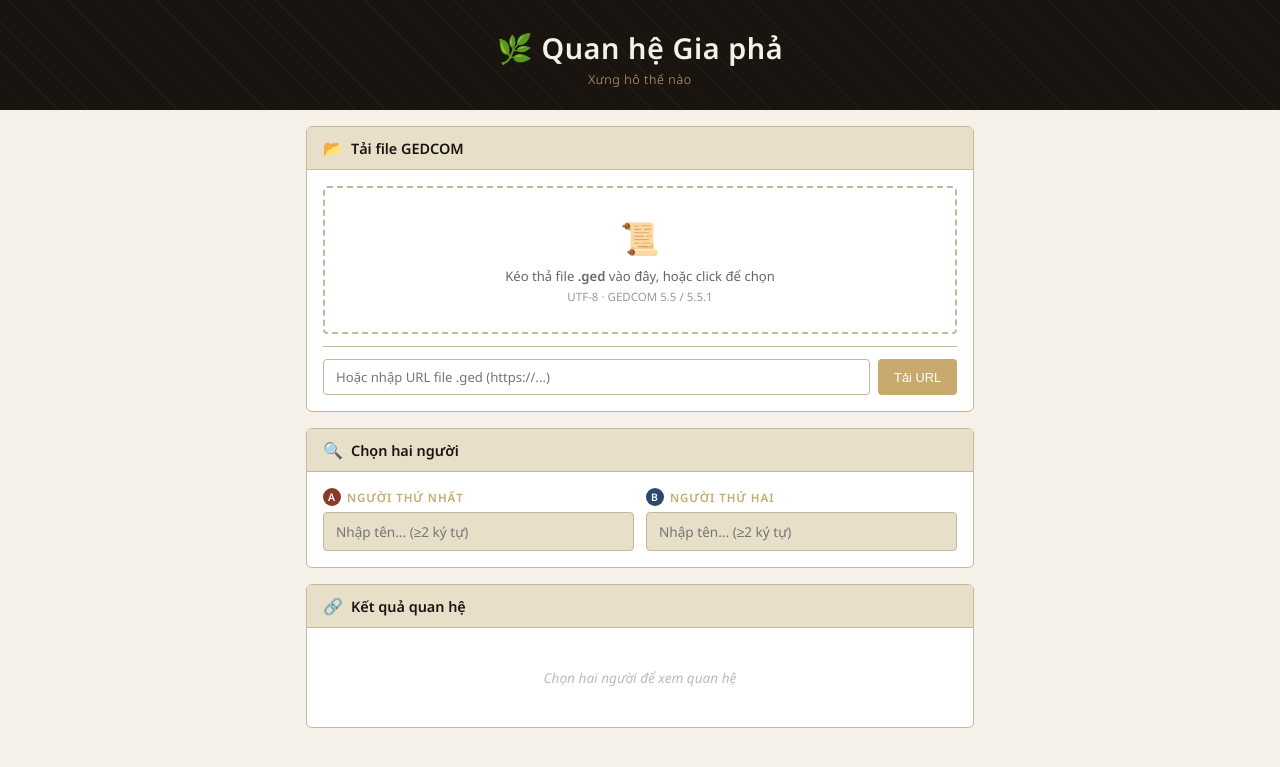
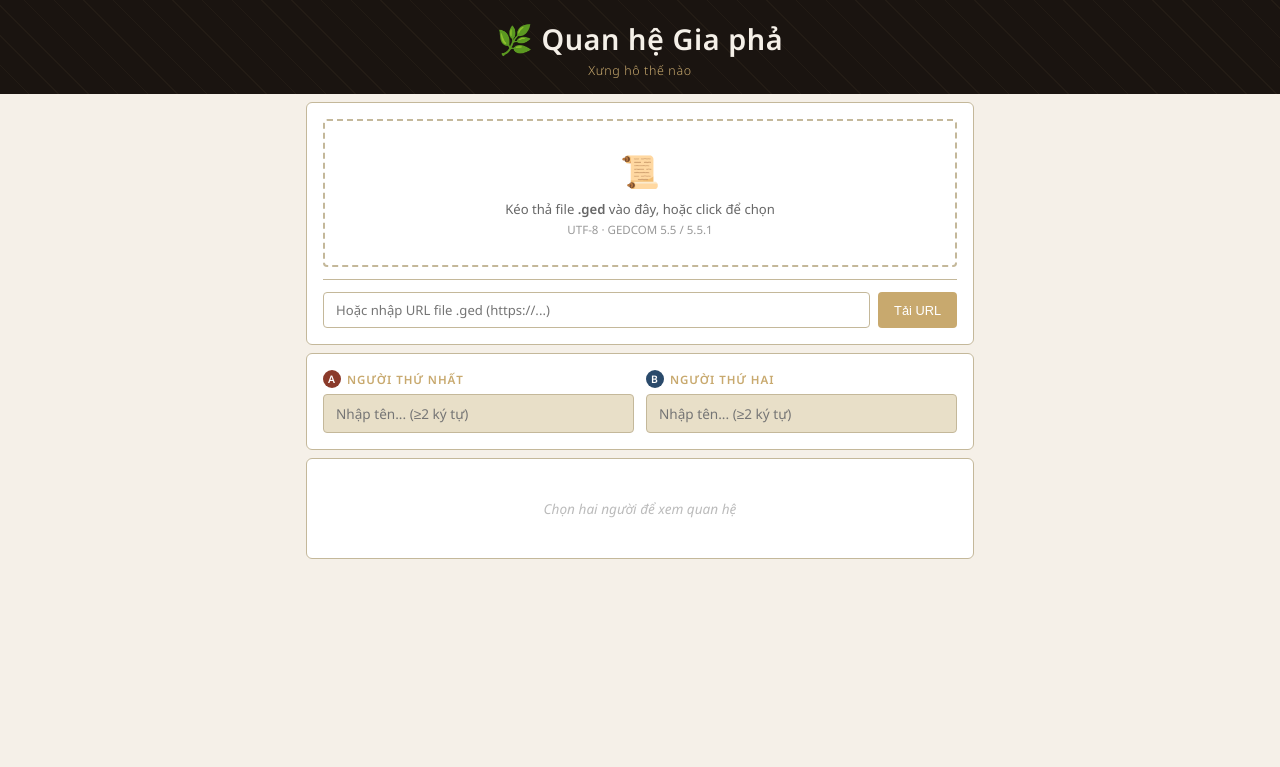
Before and after one commit to catusf/catusf.github.io, a Jekyll site: the page phan/RelationshipCalculator.html, which Jekyll copies as it is, in a window 1280 px wide. Shown: the top 767 px of the page. Built offline with Jekyll 4.4.1, drawn with Linux system fonts in a browser that asks for light colours.

Commit message:
Add files via upload

```diff
--- a/phan/RelationshipCalculator.html
+++ b/phan/RelationshipCalculator.html
@@ -38,7 +38,7 @@
   header {
     background: var(--ink);
     color: var(--paper);
-    padding: 28px 24px 22px;
+    padding: 19px 24px 15px;
     text-align: center;
     position: relative;
     overflow: hidden;
@@ -78,7 +78,7 @@
     background: #fff;
     border: 1px solid var(--border);
     border-radius: 6px;
-    margin-top: 16px;
+    margin-top: 8px;
     overflow: visible;
   }
   .card-header {
@@ -449,10 +449,6 @@
 
   <!-- FILE UPLOAD -->
   <div class="card">
-    <div class="card-header">
-      <span class="icon">📂</span>
-      <h2>Tải file GEDCOM</h2>
-    </div>
     <div class="card-body">
       <div class="loading-bar" id="loadingBar"></div>
       <div id="uploadArea">
@@ -474,10 +470,6 @@
 
   <!-- SEARCH -->
   <div class="card">
-    <div class="card-header">
-      <span class="icon">🔍</span>
-      <h2>Chọn hai người</h2>
-    </div>
     <div class="card-body">
       <div class="person-grid">
         <div class="person-block">
@@ -512,10 +504,6 @@
 
   <!-- RESULT -->
   <div class="card">
-    <div class="card-header">
-      <span class="icon">🔗</span>
-      <h2>Kết quả quan hệ</h2>
-    </div>
     <div class="card-body">
       <div id="resultArea">
         <div class="result-pending">Chọn hai người để xem quan hệ</div>
@@ -1052,10 +1040,6 @@ function renderResult(result) {
 
       html += '<div class="lca-block">';
 
-      var totalGroups = groups.length;
-      var hdrLabel = 'Tổ tiên chung' + (totalGroups > 1 ? ' ' + (gidx + 1) + '/' + totalGroups : '');
-      html += '<div class="lca-header">' + hdrLabel + '</div>';
-
       if (lca2) {
         var lca2P    = INDEX.people.get(lca2.id);
         var lca2Name = lca2P ? lca2P.name : lca2.id;
```
